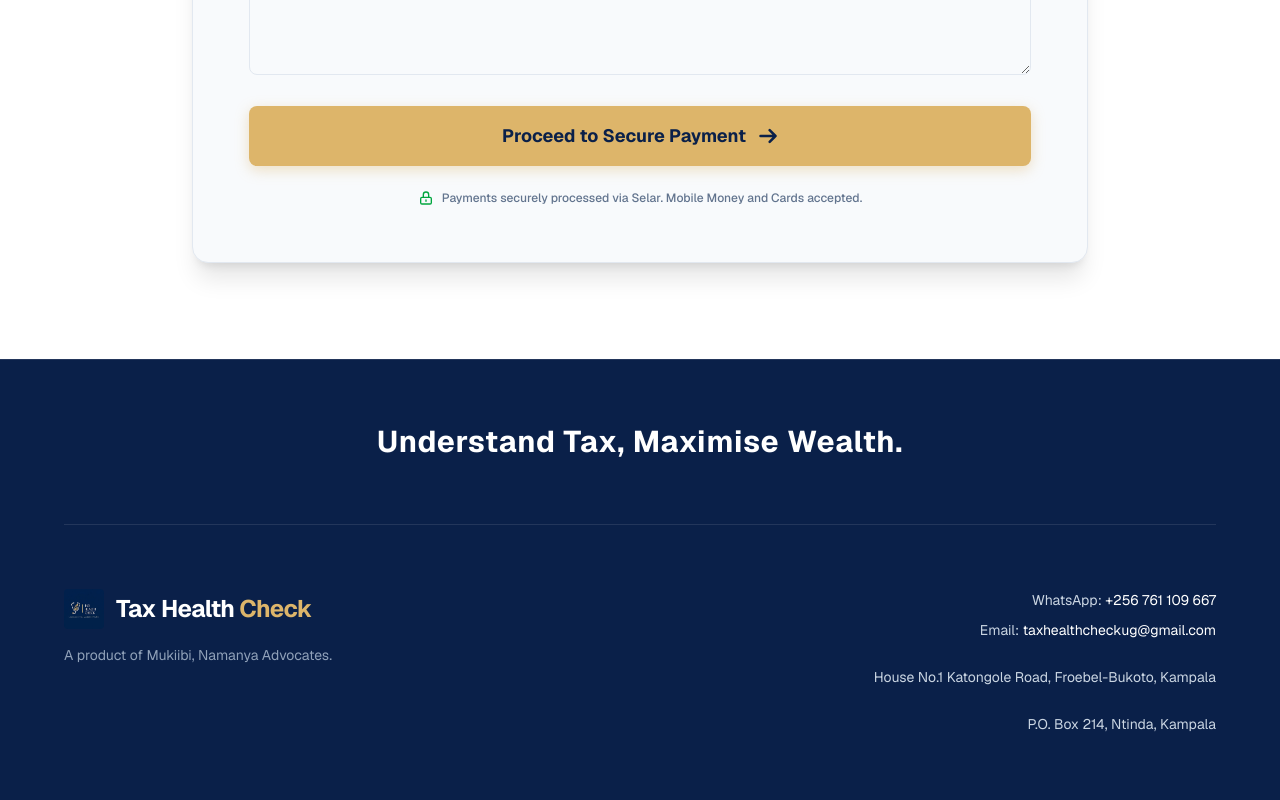
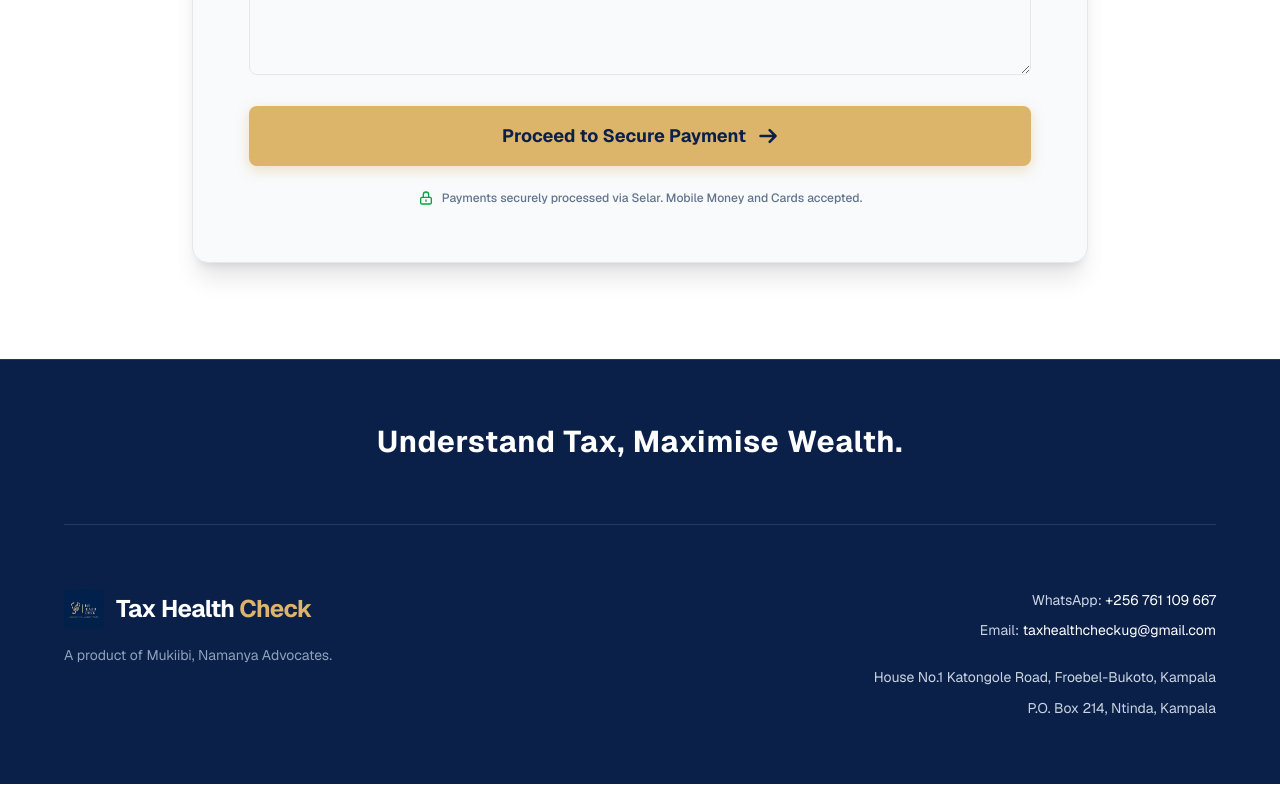
Before and after one commit to ME0704/Tax-Health-Check, a Next.js app: page / in a window 1280 px wide. Shown: the part 4314-5114 px from the top of the page. Built offline with nearby package versions, Linux system fonts and the light colour scheme.

Commit message:
almost finalizing

```diff
--- a/components/Footer.tsx
+++ b/components/Footer.tsx
@@ -27,7 +27,7 @@ export default function Footer() {
               <p>WhatsApp: <a href="https://wa.me/256761109667" className="text-white hover:text-[#DDB56A] transition-colors">+256 761 109 667</a></p>
               <p>Email: <a href="mailto:taxhealthcheckug@gmail.com" className="text-white hover:text-[#DDB56A] transition-colors">taxhealthcheckug@gmail.com</a></p>
               <p className="pt-4">House No.1 Katongole Road, Froebel-Bukoto, Kampala </p>
-              <p className="pt-4">P.O. Box 214, Ntinda, Kampala</p>
+              <p className="pt-0">P.O. Box 214, Ntinda, Kampala</p>
 
             </div>
           </div>
```
